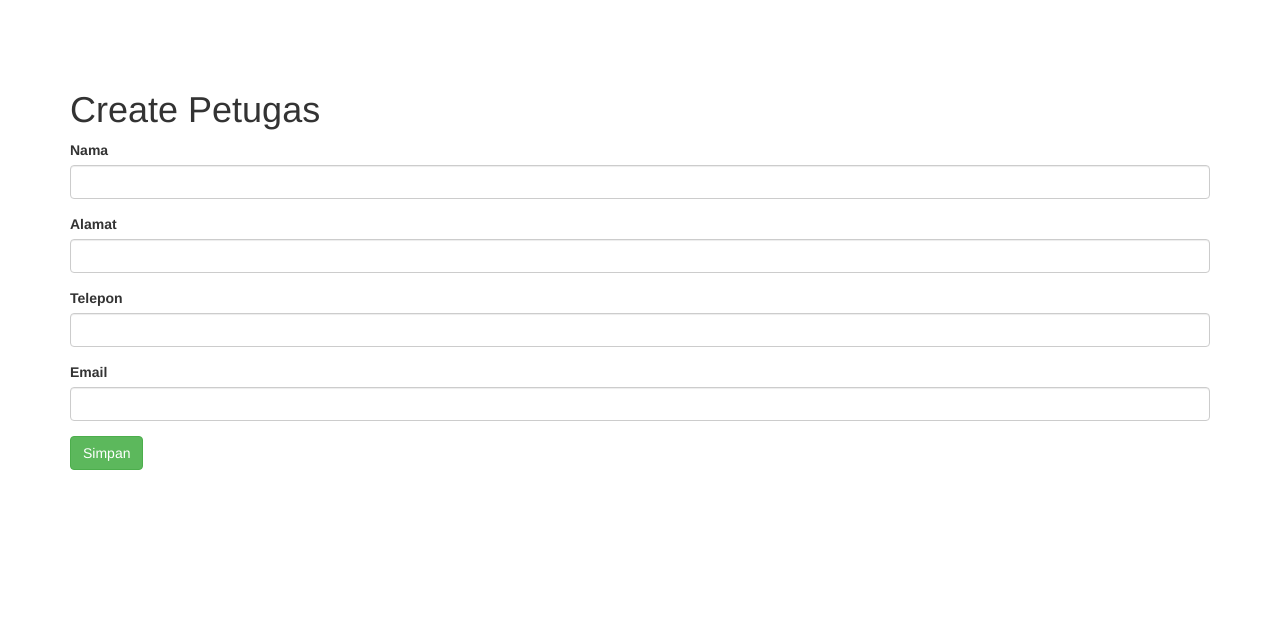
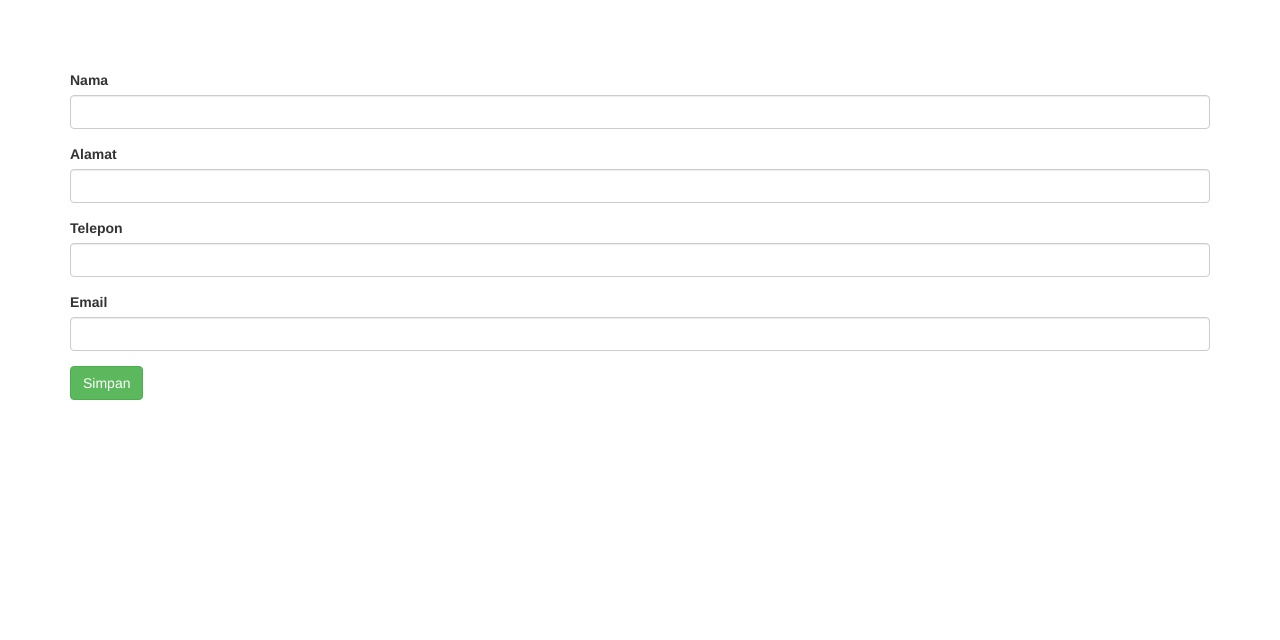
Before and after one commit to firstiaulyaa/perpus-aulyaa, a Yii app: template views/petugas/create.php in a window 1280 px wide. Shown: the top 640 px of the page. Run offline with PHP 8.4 and a stand-in for Yii, Linux system fonts and the light colour scheme; the template is opened without the code that fills it, so the values that code supplies are empty; form fields are guessed from the names that the template uses; some libraries are stand-ins or nearby versions.

Commit message:
Tampilan create pada Petugas

```diff
--- a/views/petugas/create.php
+++ b/views/petugas/create.php
@@ -6,16 +6,17 @@ use yii\helpers\Html;
 /* @var $this yii\web\View */
 /* @var $model app\models\Petugas */
 
-$this->title = 'Create Petugas';
+$this->title = 'Tambah Data Petugas';
 $this->params['breadcrumbs'][] = ['label' => 'Petugas', 'url' => ['index']];
 $this->params['breadcrumbs'][] = $this->title;
 ?>
 <div class="petugas-create">
-
-    <h1><?= Html::encode($this->title) ?></h1>
-
+<div class="box box-primary">
+<div class="box-body">
     <?= $this->render('_form', [
         'model' => $model,
     ]) ?>
 
 </div>
+</div>
+</div>
```
